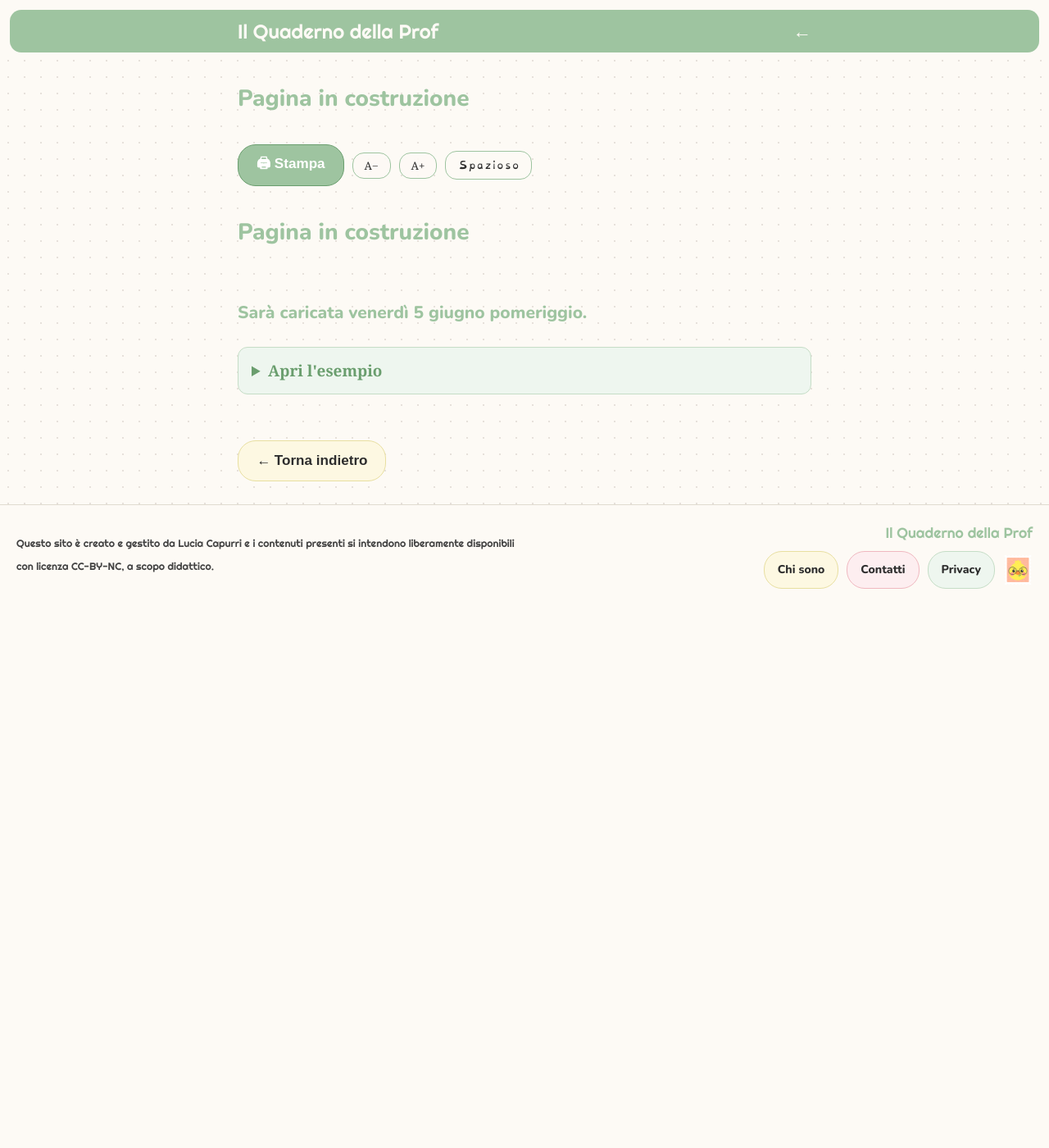
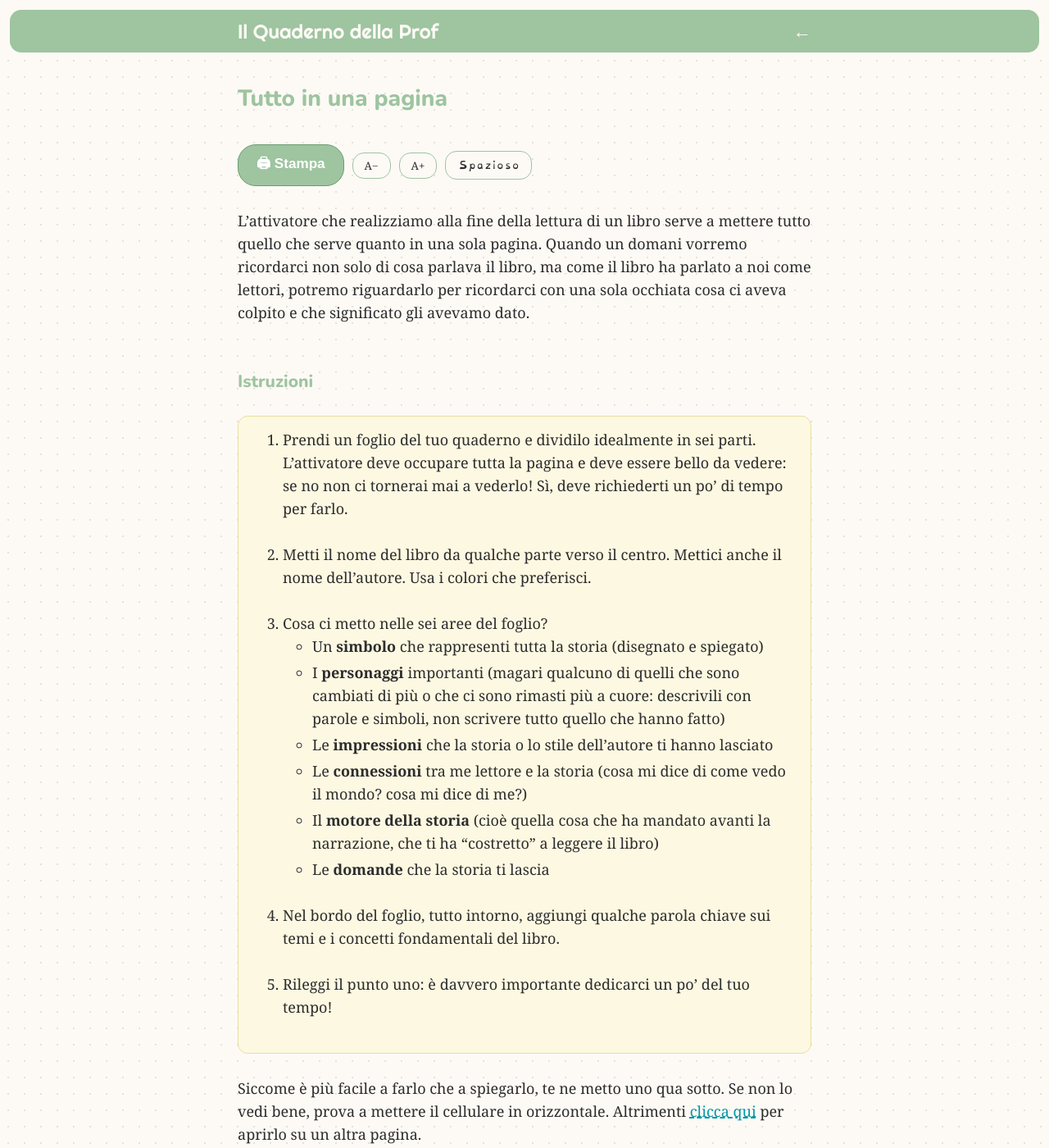
Before and after one commit to ilquadernodellaprof/ilquadernodellaprof.github.io, a Jekyll site: the page built from lettura/tuttoinunapagina.md, in a window 1280 px wide and 1400 px high. Shown: the whole window at 82% size. Built offline with Jekyll 4.4.1, drawn with Linux system fonts in a browser that asks for light colours; our own code applies the rules of GitHub Pages for plain Markdown files.

Commit message:
Revise 'Tutto in una pagina' content and layout
Updated content and structure of the page, added title and instructions.

```diff
--- a/lettura/tuttoinunapagina.md
+++ b/lettura/tuttoinunapagina.md
@@ -1,11 +1,13 @@
-# Pagina in costruzione
+---
+title: Tutto in una pagina
+---
 
-<!-- L'attivatore che realizziamo alla fine della lettura di un libro serve a metterlo tutto quanto in un pagina. Quando un domani vorremo ricordarci non solo di cosa parlava il libro, ma come il libro ha parlato a noi come lettori, potremo riguardarlo per ricordarci con una sola occhiata cosa ci aveva colpito e che significato gli avevamo dato. -->
+L'attivatore che realizziamo alla fine della lettura di un libro serve a mettere tutto quello che serve quanto in una sola pagina.
+Quando un domani vorremo ricordarci non solo di cosa parlava il libro, ma come il libro ha parlato a noi come lettori, potremo riguardarlo per ricordarci con una sola occhiata cosa ci aveva colpito e che significato gli avevamo dato.
 
-## Sarà caricata venerdì 5 giugno pomeriggio.
-<!-- Il precedente diventa istruzioni -->
+## Istruzioni
 
-<div style="display:none">
+<div class="box-info" markdown="1">
 
 1. Prendi un foglio del tuo quaderno e dividilo idealmente in sei parti. L'attivatore deve occupare tutta la pagina e deve essere bello da vedere: se no non ci tornerai mai a vederlo! Sì, deve richiederti un po' di tempo per farlo.
 
@@ -25,11 +27,8 @@
 
 </div>
 
-<!-- Siccome è più facile a farlo che a spiegarlo, te ne metto uno qua sotto. Se non lo vedi bene, prova a mettere il cellulare in orizzontale. Altrimenti [clicca qui](/lettura/unapag/coraline.jpg) per aprirlo su un altra pagina. -->
+Siccome è più facile a farlo che a spiegarlo, te ne metto uno qua sotto. Se non lo vedi bene, prova a mettere il cellulare in orizzontale. Altrimenti [clicca qui](/lettura/unapag/coraline.jpg) per aprirlo su un altra pagina.
 
 <details>
 <summary>Apri l'esempio</summary>
-
-In costruzione. Torna venerdì sera.
-
-<!-- <img src="/lettura/unapag/coraline.jpg" alt="Tutto Coraline in una pagina" width="794" height="1123" loading="lazy" style="max-width: 100%; height: auto;"> --> </details>
+<img src="/lettura/unapag/coraline.jpg" alt="Tutto Coraline in una pagina" width="794" height="1123" loading="lazy" style="max-width: 100%; height: auto;"> </details>
```
